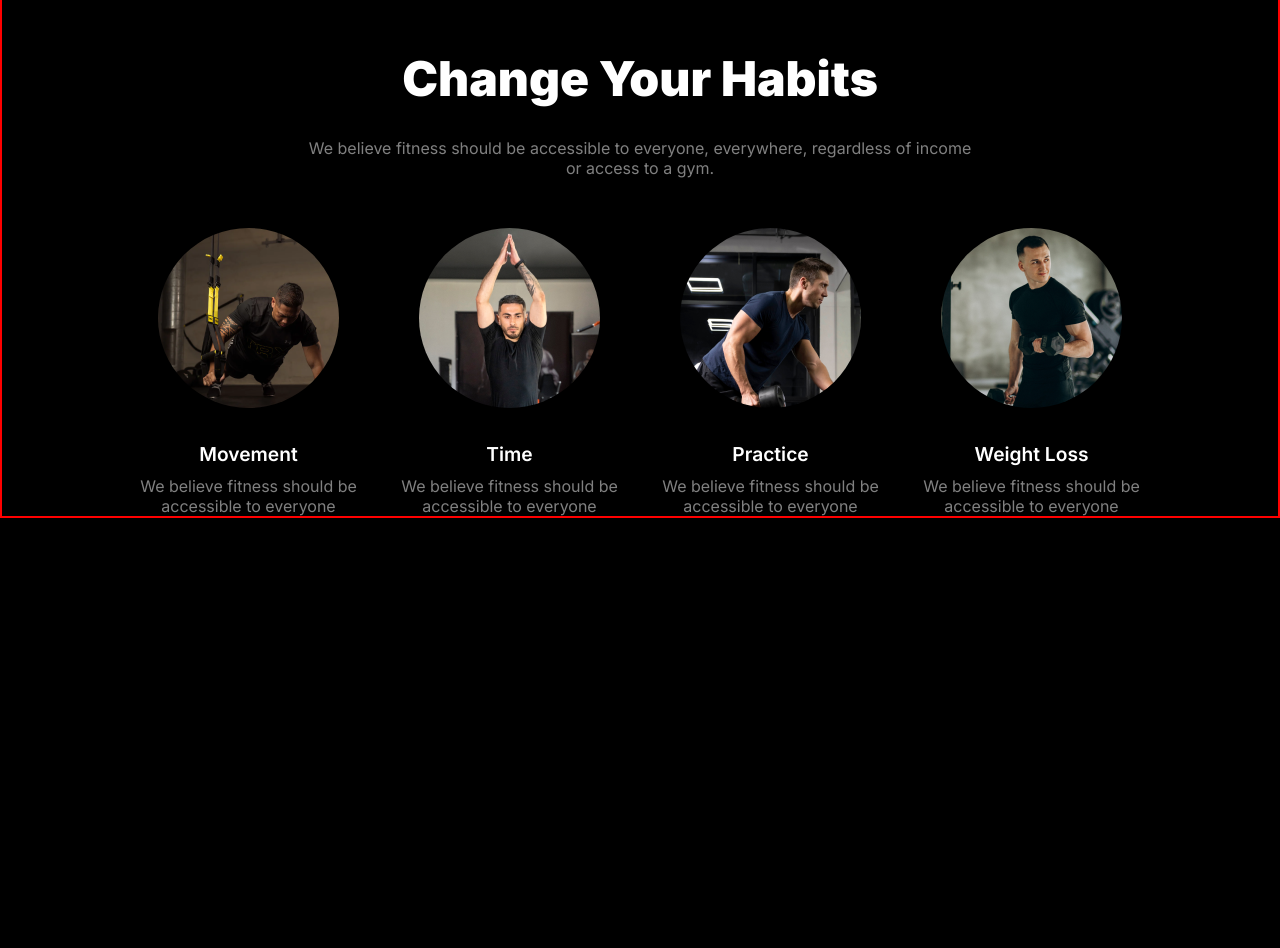
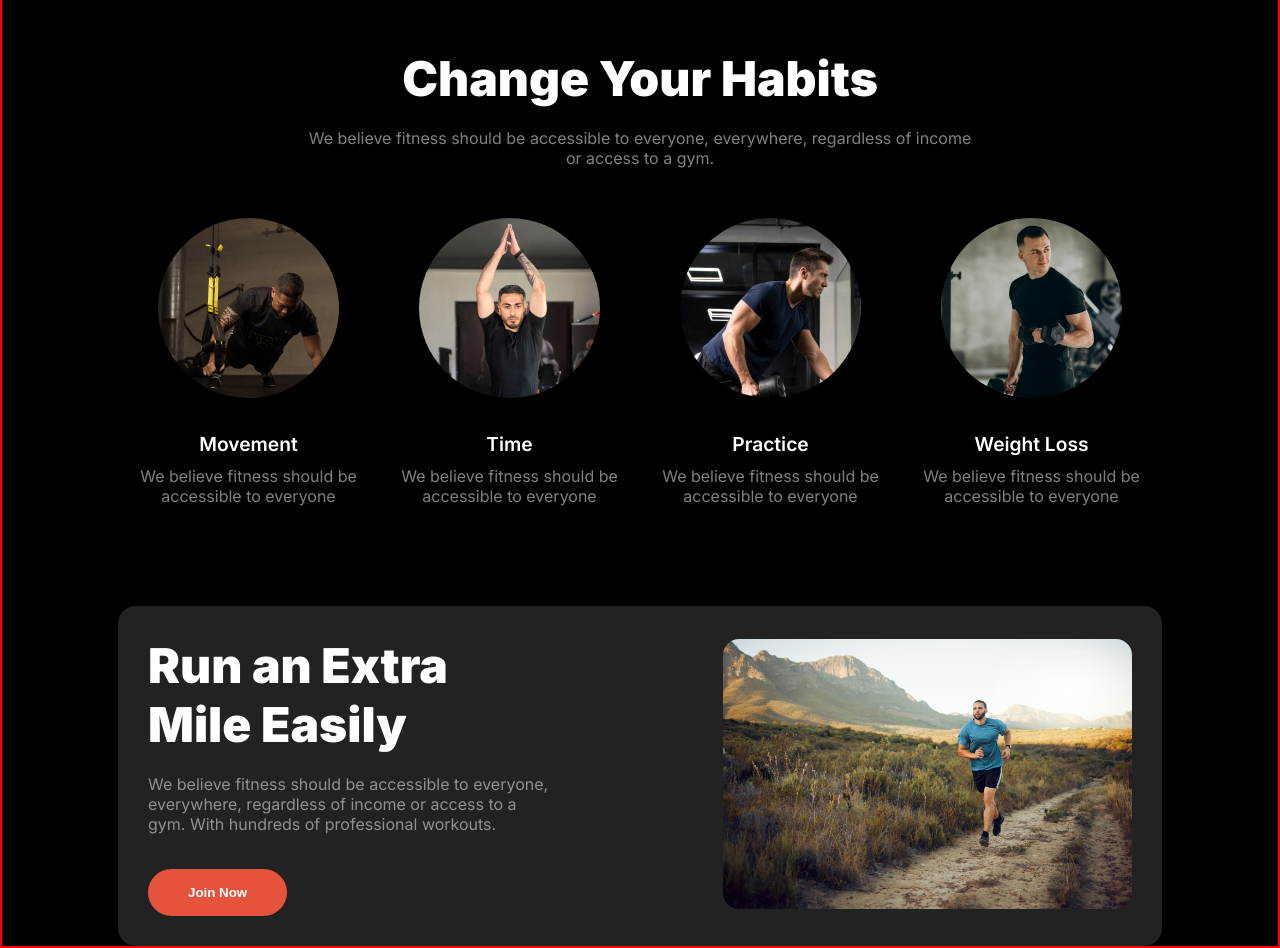
Before and after one commit to munna516/Assignment-2, a plain HTML site: page index.html in a window 1280 px wide. Shown: the part 760-1708 px from the top of the page. Before the commit the page ends 1278 px from the top, so only its background shows below. Drawn offline with Linux system fonts and the light colour scheme.

Commit message:
run-extra section added

```diff
--- a/CSS/small-device-responsive.css
+++ b/CSS/small-device-responsive.css
@@ -4,8 +4,9 @@
     }
 
     #habit,
-    .banner {
-        padding: 15px;
+    .banner,
+    #run-extra {
+        margin: 20px;
     }
 
     .nav-items {
@@ -46,13 +47,27 @@
         font-size: 2rem;
     }
 
-    .habit-image-container {
+    .habit-image-container,
+    .run-container {
         flex-direction: column;
         align-items: center;
-        gap: 20px;
+        gap: 50px;
     }
 
     .habit-img {
         width: 240px;
     }
+
+    .run-container-1,
+    .run-container-2 {
+        width: 100%;
+    }
+
+    .run-container button {
+        width: 100%;
+    }
+
+    #run-extra {
+        margin-top: 70px;
+    }
 }
--- a/CSS/styles.css
+++ b/CSS/styles.css
@@ -18,9 +18,6 @@ body {
 
 }
 
-section {
-    margin-top: 100px;
-}
 
 /* Shared Style */
 :root {
@@ -74,14 +71,10 @@ section {
     color: var(--tertiary-color);
     font-size: 1rem;
     font-weight: 400;
-    text-align: center;
-    margin-top: 30px;
+    margin-top: 20px;
+    margin-bottom: 35px;
 }
 
-#habit {
-    max-width: 1044px;
-    margin: 0 auto;
-}
 
 /* Nav Styles */
 #navbar {
@@ -120,8 +113,6 @@ section {
     font-weight: 800;
     text-align: left;
 }
-
-
 
 .hamburger {
     display: none;
@@ -225,6 +216,10 @@ section {
 }
 
 /* Habit Styles */
+#habit {
+    max-width: 1044px;
+    margin: 0 auto;
+}
 
 .habit-image-container {
     display: flex;
@@ -255,3 +250,31 @@ section {
     font-weight: 400;
 
 }
+
+/* Run-extra Syles */
+#run-extra {
+    max-width: 1044px;
+    margin: 0 auto;
+    margin-top: 100px;
+    border-radius: 18px;
+    background: rgb(34, 34, 34);
+}
+
+.run-container {
+    display: flex;
+    justify-content: center;
+    align-items: center;
+    padding: 30px;
+    gap: 165px;
+}
+
+.run-container-1,
+.run-container-2 {
+    width: 45%;
+    flex: 1;
+}
+
+.run-container-2 img {
+    width: 100%;
+    border-radius: 1rem;
+}
--- a/index.html
+++ b/index.html
@@ -89,6 +89,22 @@
                 </div>
             </div>
         </section>
+
+        <!--  Run Extra Seciton -->
+        <section id="run-extra">
+            <div class="run-container">
+                <div class="run-container-1">
+                    <h2 class="section-title">Run an Extra
+                        Mile Easily</h2>
+                    <p class="section-description">We believe fitness should be accessible to everyone, everywhere,
+                        regardless of income or access to a gym. With hundreds of professional workouts.</p>
+                    <button class="btn-secondary">Join Now</button>
+                </div>
+                <div class="run-container-2">
+                    <img src="images/run.jpg" alt="">
+                </div>
+            </div>
+        </section>
     </main>
 </body>
 
```
